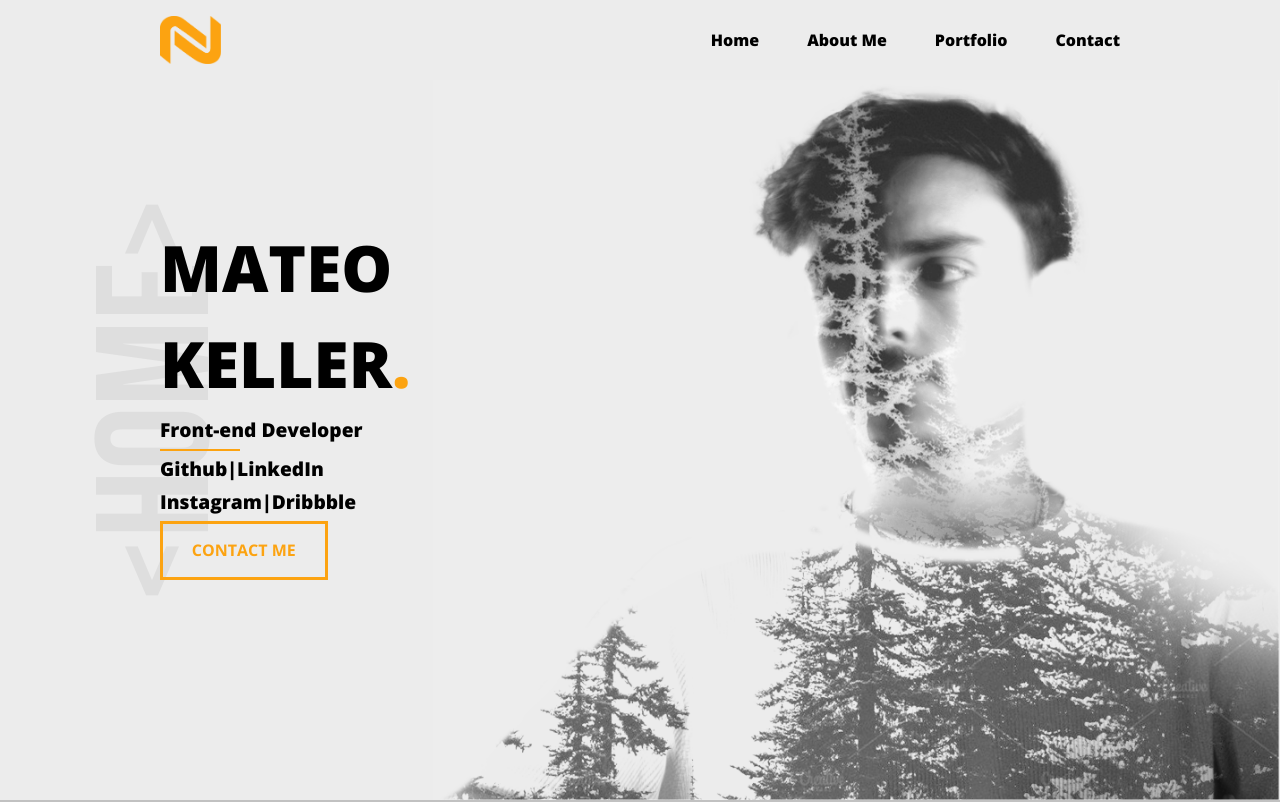
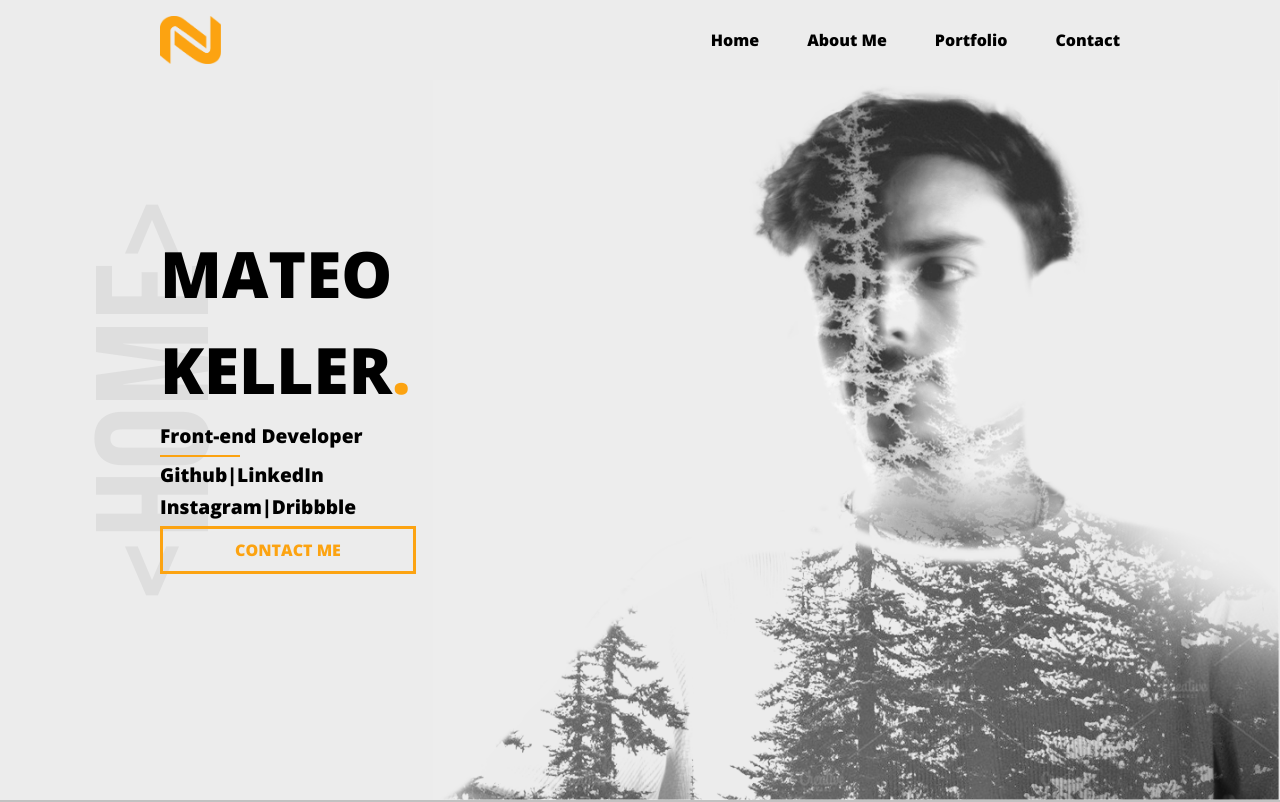
Before and after one commit to mateokeller/my-portfolio, a React (Vite) app: page / in a window 1280 px wide. Shown: the top 802 px of the page. Built offline with nearby package versions, Linux system fonts and the light colour scheme.

Commit message:
fix btn hover

```diff
--- a/src/index.css
+++ b/src/index.css
@@ -154,10 +154,14 @@
 /* Button styles */
 
 .btn {
-  display: inline-block;
-  padding: 0.9rem 1.8rem;
-  font-size: 16px;
-  font-weight: 700;
+  font-size: 1rem;
+  font-weight: 800;
+  display: flex;
+  width: 100%;
+  height: 3rem;
+  border-bottom: solid 1px var(--gray-02);
+  align-items: center;
+  justify-content: center;
   color: var(--yellow-primary);
   border: 3px solid #fca311;
   cursor: pointer;
@@ -165,6 +169,7 @@
   background-color: transparent;
   text-decoration: none;
   overflow: hidden;
+  z-index: 1;
   font-family: inherit;
 }
 
@@ -276,7 +281,9 @@
   justify-content: space-between;
   align-items: center;
   font-weight: 700;
+  font-size: 1.2rem;
 }
+
 @media (max-width: 1024px) {
   .navbar-container {
     padding: 1em 2em;
```
